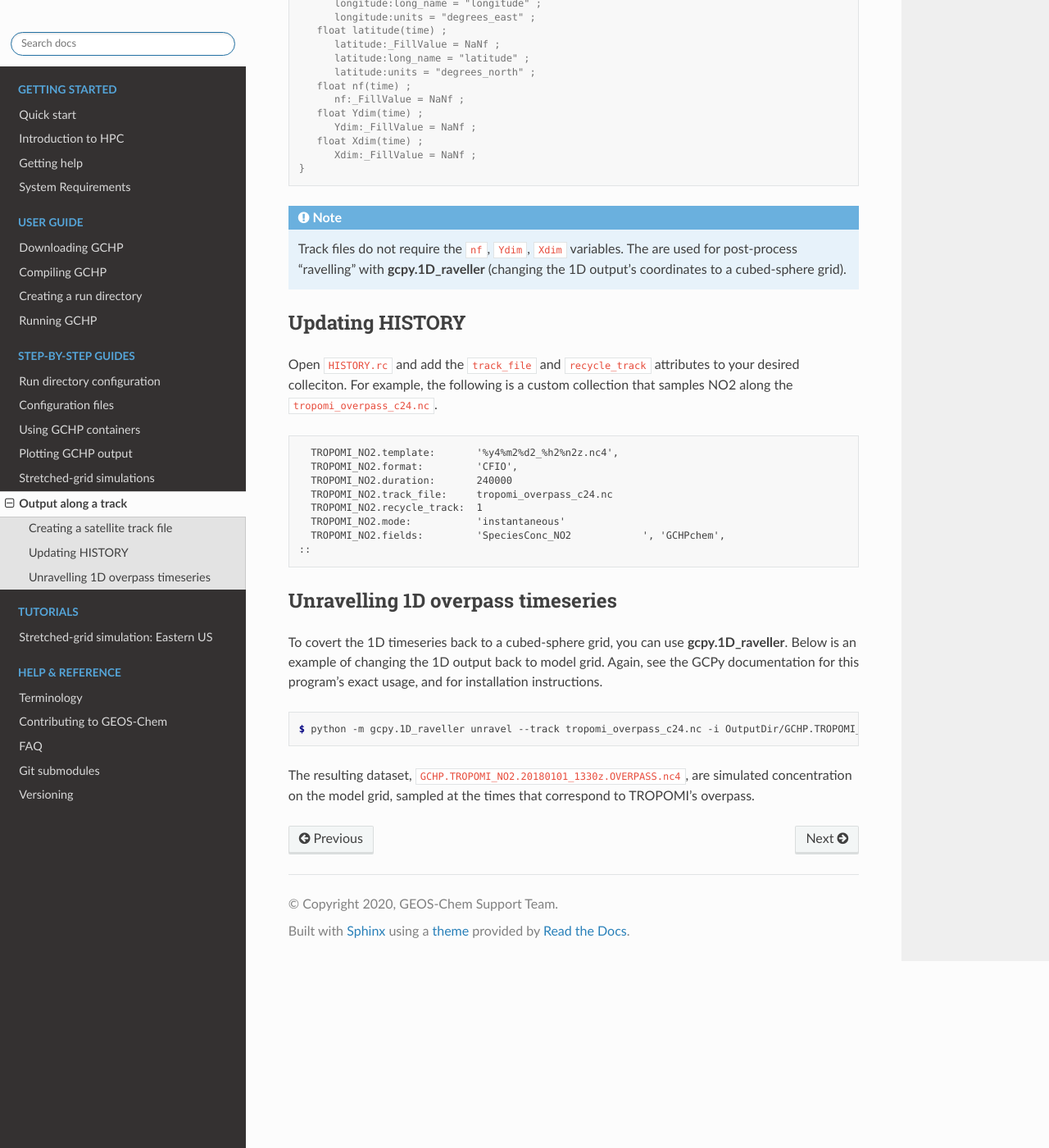
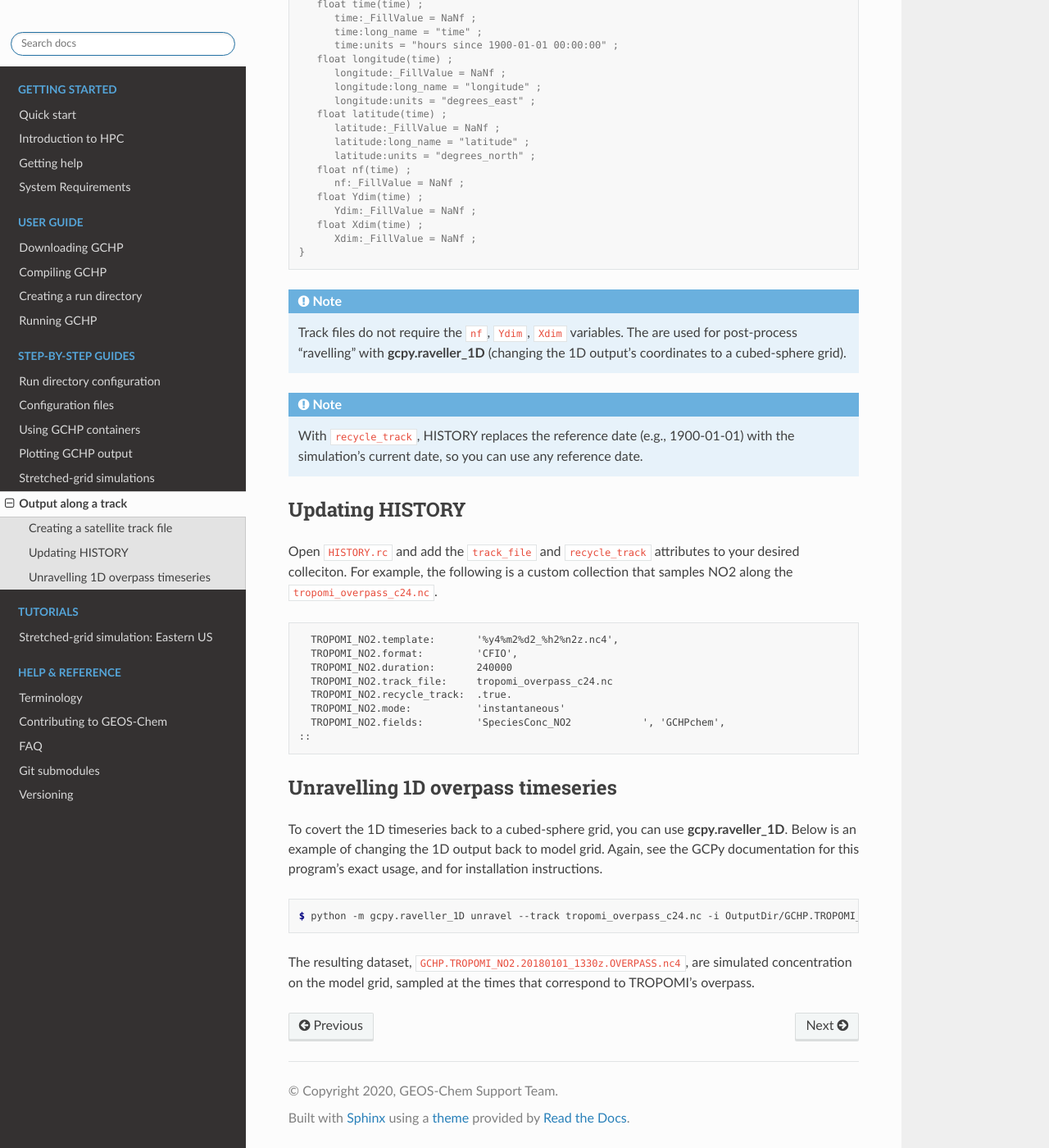
Before and after one commit to geoschem/GCHP, a Sphinx documentation site: the page built from docs/source/step-by-step/satellite-overpass.rst, in a window 1280 px wide and 1400 px high, scrolled down 1669 px. Shown: the whole window at 82% size. Built offline with Sphinx 7.4.7 and the Read the Docs theme 2.0.0, drawn with Linux system fonts in a browser that asks for light colours; pages that are not in the unit, such as notebooks, are missing from menus; some of the changed text lies outside the part shown.

Commit message:
updated satellite-overpass.rst

```diff
--- a/docs/source/step-by-step/satellite-overpass.rst
+++ b/docs/source/step-by-step/satellite-overpass.rst
@@ -32,6 +32,9 @@
 .. important::
    Longitudes must be between 0 and 360.
 
+.. important::
+    When using :literal:`recycle_track`, the time offsets must be between 0 and 24 hours.
+
 To configure 1D output, you can add the following attributes to any collection in
 :file:`HISTORY.rc`.
 
@@ -41,7 +44,7 @@
    sampled at (nearest neighbor).
 
 :recycle_track:
-   Either :literal:`0` (default) or :literal:`1`. When enabled, HISTORY replaces the date of the
+   Either :literal:`.false.` (default) or :literal:`.true.`. When enabled, HISTORY replaces the date of the
    :literal:`time` coordinate in the track file with the simulation's current day. This lets you use
    the same track file for every day of your simulation.
 
@@ -55,17 +58,17 @@
 Creating a satellite track file
 -------------------------------
 
-GCPy includes a command line tool, :program:`gcpy.1D_raveller`, for generating track files
+GCPy includes a command line tool, :program:`gcpy.raveller_1D`, for generating track files
 for polar orbiting satellites. These track files will sample model grid-boxes at the times that correspond
 to the satellite's overpass time. You can also use this tool to "unravel" the resulting 1D output back
-to a cubed-sphere grid. Below is an example of using :program:`gcpy.1D_raveller` to create a track
+to a cubed-sphere grid. Below is an example of using :program:`gcpy.raveller_1D` to create a track
 file for a C180 simulation for TROPOMI, which is in ascending sun-synchronous orbit with 14 orbits
 per day and an overpass time of 13:30. Please see the GCPy documentation for this program's exact
 usage, and for installation instructions.
 
 .. code-block:: console
 
-   $ python -m gcpy.1D_raveller create_track --cs_res 180 --overpass_time 13:30 --direction ascending --orbits_per_day 14 -o tropomi_overpass.nc
+   $ python -m gcpy.raveller_1D create_track --cs_res 24 --overpass_time 13:30 --direction ascending --orbits_per_day 14 -o tropomi_overpass_c24.nc
 
 The resulting track file, :file:`tropomi_overpass_c24.nc`, looks like so
 
@@ -98,8 +101,12 @@
 
 .. note::
    Track files do not require the :literal:`nf`, :literal:`Ydim`, :literal:`Xdim` variables.
-   The are used for post-process "ravelling" with :program:`gcpy.1D_raveller` (changing the 1D output's
+   The are used for post-process "ravelling" with :program:`gcpy.raveller_1D` (changing the 1D output's
    coordinates to a cubed-sphere grid).
+
+.. note::
+   With :literal:`recycle_track`, HISTORY replaces the reference date (e.g., 1900-01-01) with the simulation's
+   current date, so you can use any reference date.
 
 Updating HISTORY
 ----------------
@@ -114,7 +121,7 @@
      TROPOMI_NO2.format:         'CFIO',
      TROPOMI_NO2.duration:       240000
      TROPOMI_NO2.track_file:     tropomi_overpass_c24.nc
-     TROPOMI_NO2.recycle_track:  1
+     TROPOMI_NO2.recycle_track:  .true.
      TROPOMI_NO2.mode:           'instantaneous'
      TROPOMI_NO2.fields:         'SpeciesConc_NO2            ', 'GCHPchem',
    ::
@@ -123,14 +130,14 @@
 Unravelling 1D overpass timeseries
 ----------------------------------
 
-To covert the 1D timeseries back to a cubed-sphere grid, you can use :program:`gcpy.1D_raveller`.
+To covert the 1D timeseries back to a cubed-sphere grid, you can use :program:`gcpy.raveller_1D`.
 Below is an example of changing the 1D output back to model grid. Again, see the GCPy documentation
 for this program's exact usage, and for installation instructions.
 
 
 .. code-block:: console
 
-   $ python -m gcpy.1D_raveller unravel --track tropomi_overpass_c24.nc -i OutputDir/GCHP.TROPOMI_NO2.20180101_1330z.nc4 -o OutputDir/GCHP.TROPOMI_NO2.20180101_1330z.OVERPASS.nc4
+   $ python -m gcpy.raveller_1D unravel --track tropomi_overpass_c24.nc -i OutputDir/GCHP.TROPOMI_NO2.20180101_1330z.nc4 -o OutputDir/GCHP.TROPOMI_NO2.20180101_1330z.OVERPASS.nc4
 
 The resulting dataset, :file:`GCHP.TROPOMI_NO2.20180101_1330z.OVERPASS.nc4`, are simulated concentration on the model grid, sampled
 at the times that correspond to TROPOMI's overpass.
```
